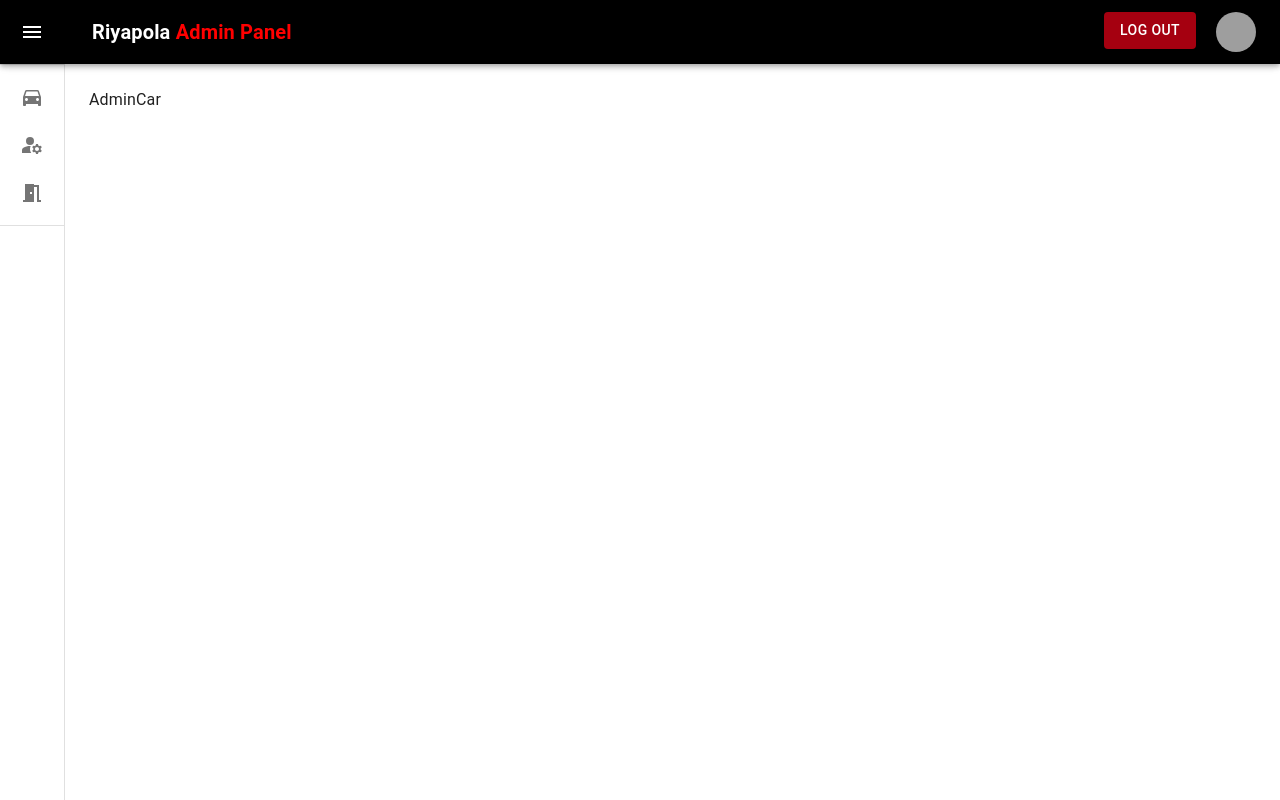
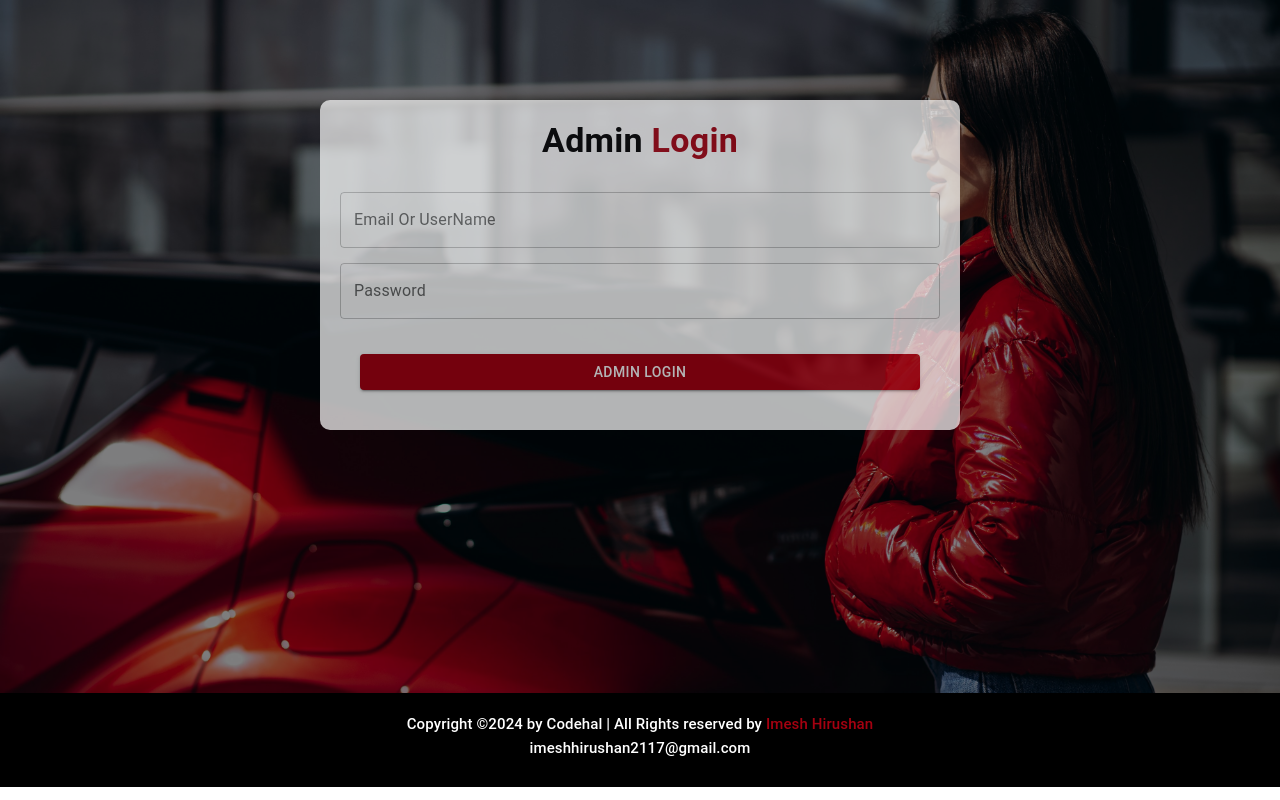
Before and after one commit to imeshhirushan2117/Riyapola_FrontEnd, a React (Vite) app: page /login in a window 1280 px wide. Before the commit this address led to /adminCar. Built offline with nearby package versions, Linux system fonts and the light colour scheme; grey boxes are pictures that could not be loaded.

Commit message:
Admin-register-api-calling-done

```diff
--- a/package.json
+++ b/package.json
@@ -16,6 +16,7 @@
     "@mui/icons-material": "^5.15.12",
     "@mui/material": "^5.15.12",
     "@mui/styled-engine-sc": "^6.0.0-alpha.17",
+    "axios": "^1.6.7",
     "react": "^18.2.0",
     "react-dom": "^18.2.0",
     "react-router-dom": "^6.22.3",
--- a/src/Components/LogInBackgroundImg/LogInBackgroundImg.jsx
+++ b/src/Components/LogInBackgroundImg/LogInBackgroundImg.jsx
@@ -1,14 +1,32 @@
-import React from 'react'
+import React, { useState } from 'react'
 import { Box, Typography } from '@mui/material'
 import logIn_img from '../../assets/img/logIn.jpg'
 import SecandFooter from '../../common/SecandFooter/SecandFooter'
 import TextInput from '../../common/TextInput/TextInput'
 import Button from '../../common/Button/Button'
-
+import instance from '../../services/Axios'
 export default function LogInBackgroundImg() {
 
+        const [userName,setUserName] = useState("")
+        const [password,setPassword] = useState("")
+
+
     const loginAdmin  = () => {
-        console.log("adminLogin")
+        instance.post('/adminLogin/login', {
+            userName: userName,
+            password: password
+          })
+          .then(function (response) {
+            console.log(response.data.token);
+            localStorage.setItem('stmToken', response.data.token);
+            //  window.location.href = '/drawerNav'
+            window.location.reload()
+            console.log("login Successfull !");
+          })
+          .catch(function (error) {
+            console.log(error);
+            console.log("login Un Successfull !");
+          });
     }
 
     return (
@@ -17,9 +35,7 @@ export default function LogInBackgroundImg() {
                 display: "flex",
                 justifyContent: "center",
             }}>
-
-
-                <Box sx={{
+               <Box sx={{
                     position: "absolute",
                     zIndex: "100",
                     background: "white",
@@ -36,8 +52,8 @@ export default function LogInBackgroundImg() {
                     </Box>
 
                     <Box>
-                        <TextInput width={"100%"} label={"Email Or UserName"} type={'email'} onChange={(val) => console.log(val.target.value)} />
-                        <TextInput width={"100%"} label={"Password"} type={'password'} onChange={(val) => console.log(val.target.value)} />
+                        <TextInput width={"100%"} label={"Email Or UserName"} type={'email'}  onChange={(val) => setUserName(val.target.value)} />
+                        <TextInput width={"100%"} label={"Password"} type={'password'} onChange={(val) => setPassword(val.target.value)} />
                     </Box>
 
                     <Box sx={{padding:"20px"}}>
@@ -47,8 +63,6 @@ export default function LogInBackgroundImg() {
 
             </Box>
 
-
-
             <Box sx={{ background: "black" }}>
                 <img style={{ width: "100%", opacity: "50%" }} src={logIn_img} alt="" />
             </Box>
--- a/src/app/App.jsx
+++ b/src/app/App.jsx
@@ -4,18 +4,37 @@ import LogIn from '../pages/LogIn/LogIn'
 import SecandFooter from '../common/SecandFooter/SecandFooter'
 import { Routes, Route, Link, Navigate } from 'react-router-dom'
 import DrawerNav from '../Components/DrawerNav/DrawerNav'
+import { useEffect, useState } from 'react'
 
 function App() {
+
+  const [login, setLogin] = useState(false);
+
+  useEffect(() => {
+    const key = localStorage.getItem('stmToken');
+    if (key !== null) {
+      setLogin(true);
+    } else {
+      setLogin(false);
+    }
+  }, []);
+
   return (
-    // <Routes>
-    //   <Route path='*' element={<Navigate to={'/home'} />}/>
-    //   <Route path={'/home'} element={<Home />} />
-    //   <Route path={'/login'} element={<LogIn />} />
-    // </Routes>
+    <>
+      {login ?(
+          <DrawerNav />
+      ):(
+          <Routes>
+            <Route path='*' element={<Navigate to={'/home'} />} />
+            <Route path={'/home'} element={<Home />} />
+            <Route path={'/login'} element={<LogIn />} />
+          </Routes>
 
-    <DrawerNav/>
+      )}
+    </>
 
-  )
+
+  );
 }
 
 export default App
--- /dev/null
+++ b/src/services/Axios.jsx
@@ -0,0 +1,10 @@
+import axios from "axios";
+
+const token = localStorage.getItem('stmToken')
+
+const instance = axios.create({
+    baseURL: "http://localhost:8080/admin",
+    headers : {Authorization:`Bearer ${token}`}
+  });
+
+export default instance
```
Also changed, not shown: 1 other file (tests, documents, lock files or other folders).
